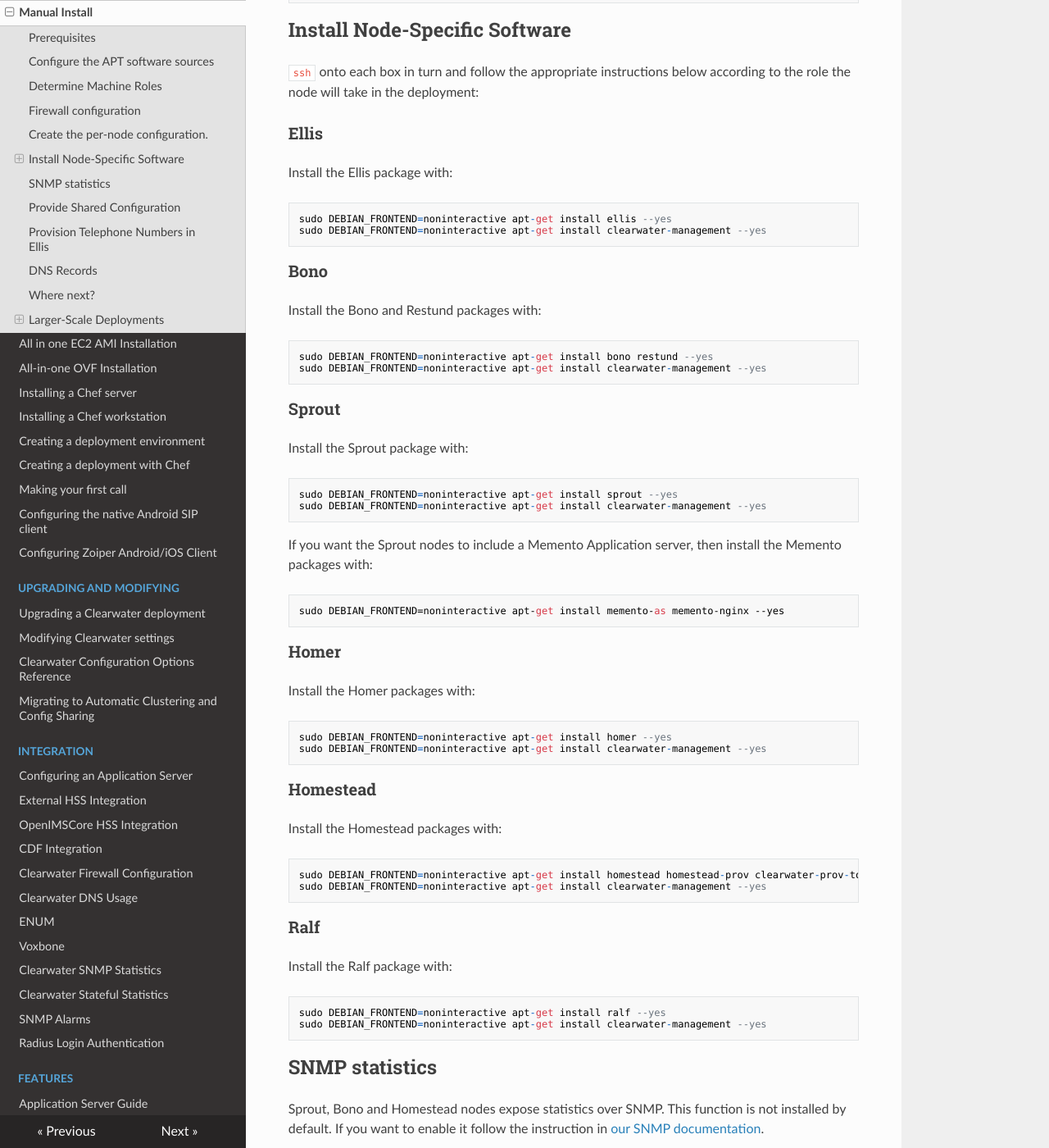
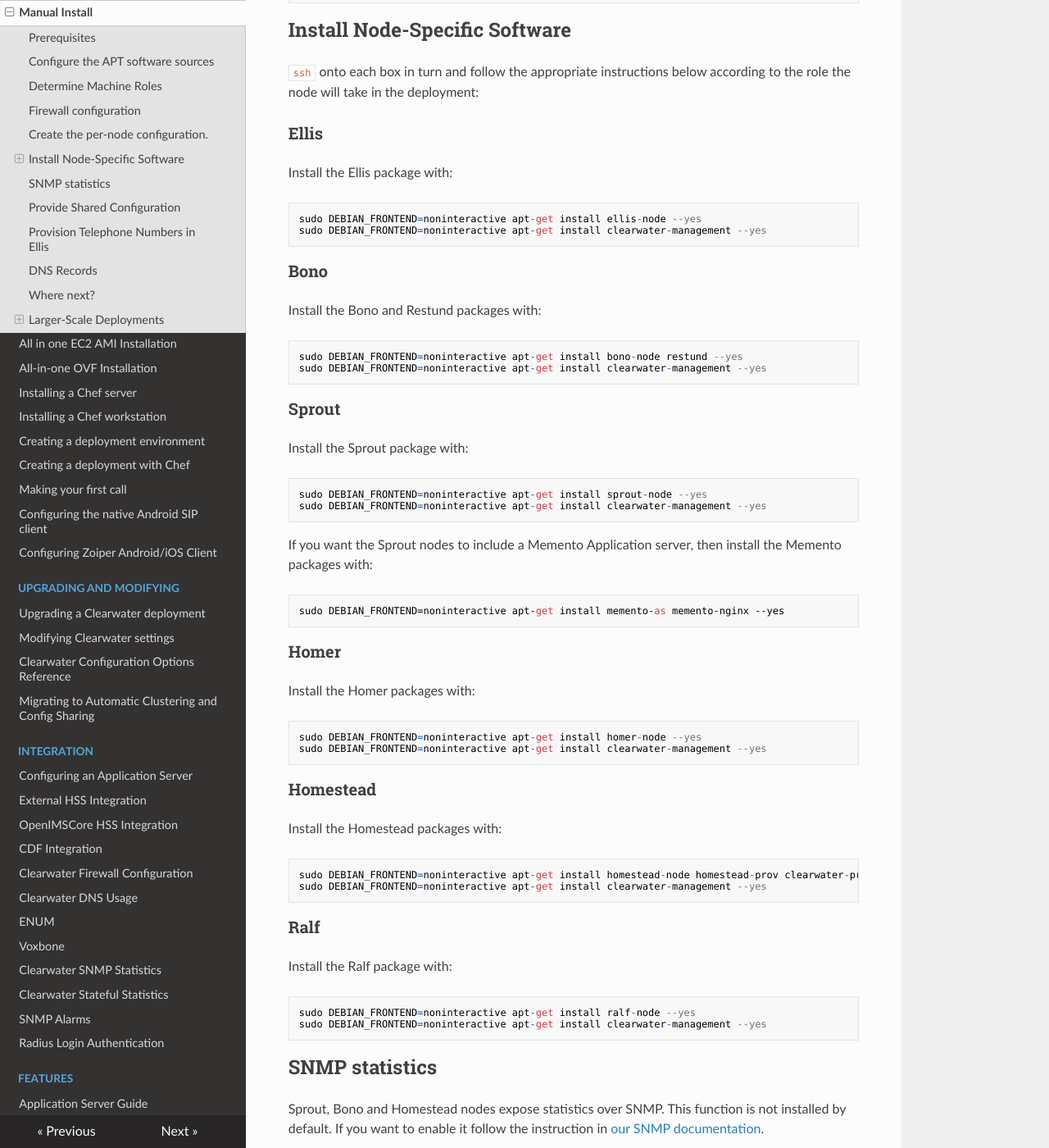
Before and after one commit to Metaswitch/clearwater-readthedocs, an MkDocs documentation site: the page built from docs/Manual_Install.md, in a window 1280 px wide and 1400 px high, scrolled down 3158 px. Shown: the whole window at 82% size. Built offline with MkDocs 1.6.1, drawn with Linux system fonts in a browser that asks for light colours; nearby versions of some CDN libraries; old or Windows-style settings are respelled for this version of MkDocs.

Commit message:
Update to -node packages

```diff
--- a/docs/Manual_Install.md
+++ b/docs/Manual_Install.md
@@ -109,21 +109,21 @@ If this machine will be a Sprout or Ralf node create the file `/etc/chronos/chro
 
 Install the Ellis package with:
 
-    sudo DEBIAN_FRONTEND=noninteractive apt-get install ellis --yes
+    sudo DEBIAN_FRONTEND=noninteractive apt-get install ellis-node --yes
     sudo DEBIAN_FRONTEND=noninteractive apt-get install clearwater-management --yes
 
 ### Bono
 
 Install the Bono and Restund packages with:
 
-    sudo DEBIAN_FRONTEND=noninteractive apt-get install bono restund --yes
+    sudo DEBIAN_FRONTEND=noninteractive apt-get install bono-node restund --yes
     sudo DEBIAN_FRONTEND=noninteractive apt-get install clearwater-management --yes
 
 ### Sprout
 
 Install the Sprout package with:
 
-    sudo DEBIAN_FRONTEND=noninteractive apt-get install sprout --yes
+    sudo DEBIAN_FRONTEND=noninteractive apt-get install sprout-node --yes
     sudo DEBIAN_FRONTEND=noninteractive apt-get install clearwater-management --yes
 
 
@@ -135,21 +135,21 @@ If you want the Sprout nodes to include a Memento Application server, then insta
 
 Install the Homer packages with:
 
-    sudo DEBIAN_FRONTEND=noninteractive apt-get install homer --yes
+    sudo DEBIAN_FRONTEND=noninteractive apt-get install homer-node --yes
     sudo DEBIAN_FRONTEND=noninteractive apt-get install clearwater-management --yes
 
 ### Homestead
 
 Install the Homestead packages with:
 
-    sudo DEBIAN_FRONTEND=noninteractive apt-get install homestead homestead-prov clearwater-prov-tools --yes
+    sudo DEBIAN_FRONTEND=noninteractive apt-get install homestead-node homestead-prov clearwater-prov-tools --yes
     sudo DEBIAN_FRONTEND=noninteractive apt-get install clearwater-management --yes
 
 ### Ralf
 
 Install the Ralf package with:
 
-    sudo DEBIAN_FRONTEND=noninteractive apt-get install ralf --yes
+    sudo DEBIAN_FRONTEND=noninteractive apt-get install ralf-node --yes
     sudo DEBIAN_FRONTEND=noninteractive apt-get install clearwater-management --yes
 
 ## SNMP statistics
```
Also changed, not shown: docs/Debugging_Bono_Sprout_and_Homestead_with_GDB_and_Valgrind.md (+2 -2 lines).
